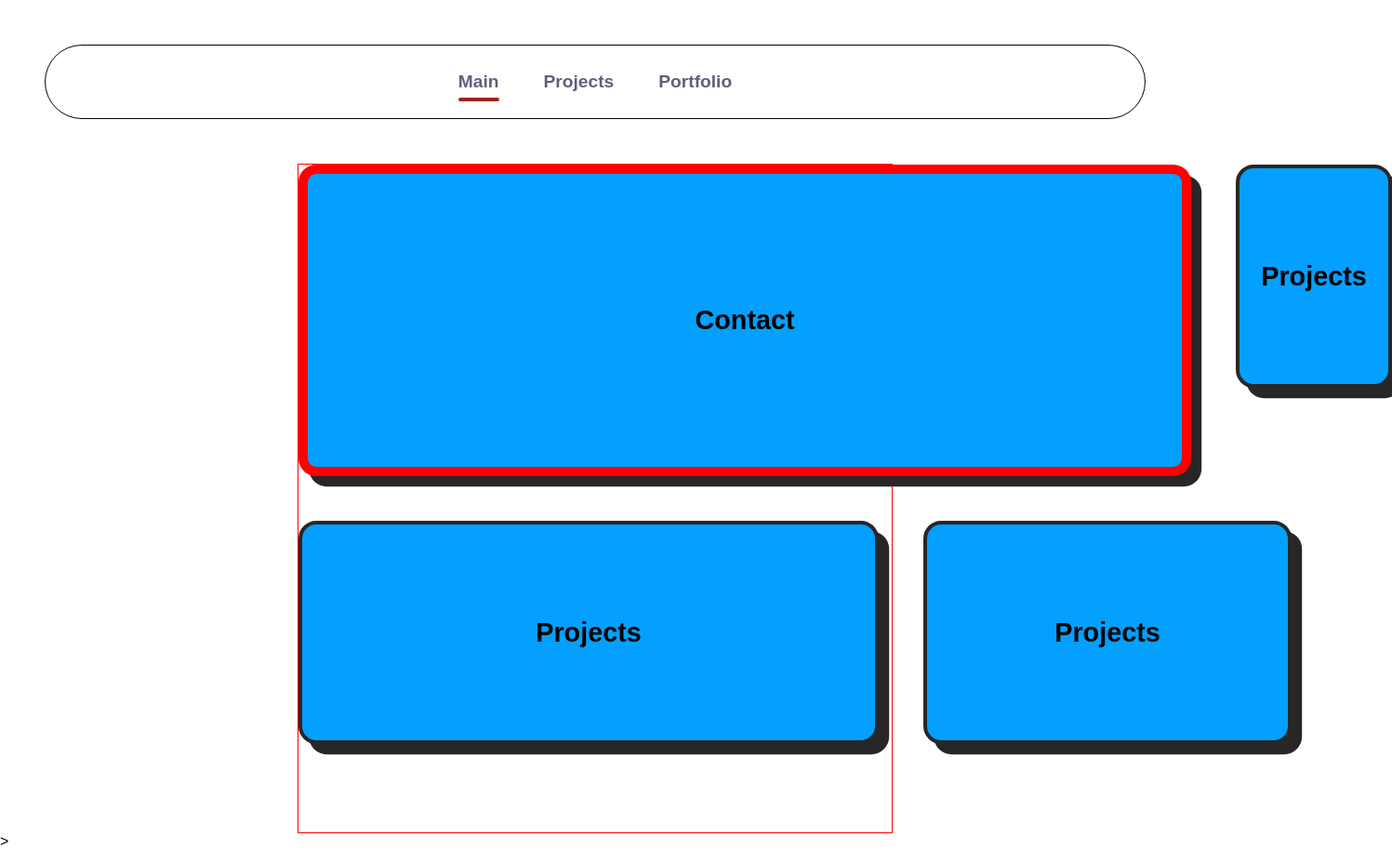
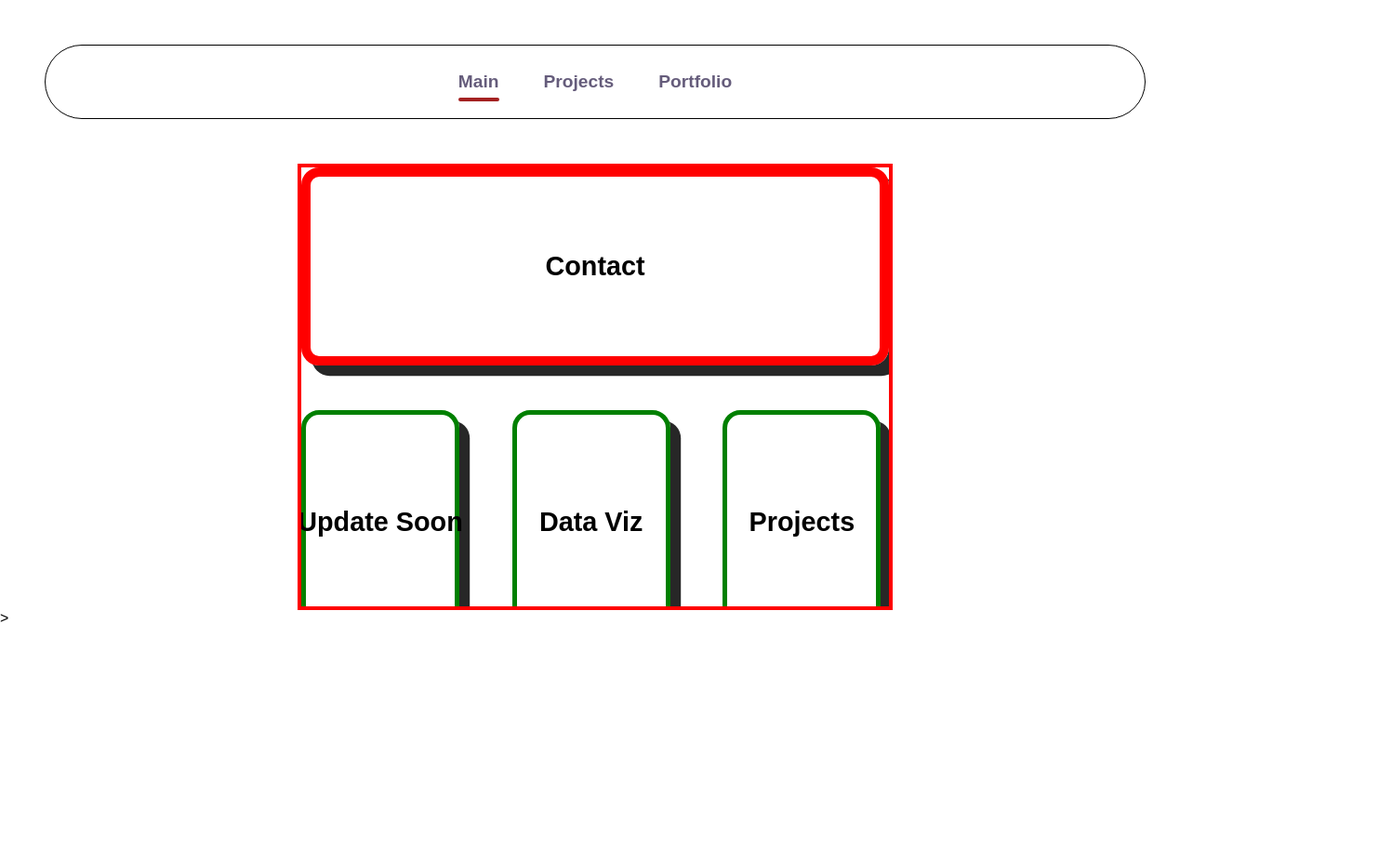
Before and after one commit to s-Woq/minimalistic_page, a plain HTML site: page index.html in a window 1280 px wide. Both pictures are taken after a click on the element "Contact". Shown: the whole page at 93% size, 1497 px wide, since content can reach past the window. After the commit the page ends 800 px from the top, so only its background shows below. Drawn offline with nearby package versions, Linux system fonts and the light colour scheme.

Commit message:
fixing bug

```diff
--- a/app.js
+++ b/app.js
@@ -27,21 +27,35 @@ function moveActiveNav(link) {
 // Cards handling
 const cards = document.querySelectorAll(".card");
 
+// cards.forEach((card) => {
+//     card.addEventListener("click", () => {
+//         // Remove active class from all cards
+//         cards.forEach((otherCard) => {
+//             otherCard.classList.remove("active");
+//         });
+
+//         // Add active class to the clicked card
+//         card.classList.add("active");
+
+//         // Add is-inactive class to all other cards
+//         cards.forEach((otherCard) => {
+//             if (otherCard !== card) {
+//                 otherCard.classList.add("is-inactive");
+//             }
+//         });
+// var cards = document.querySelectorAll(".card");
+
 cards.forEach((card) => {
     card.addEventListener("click", () => {
-        // Remove active class from all cards
         cards.forEach((otherCard) => {
             otherCard.classList.remove("active");
+            otherCard.classList.add("is-inactive");
         });
 
         // Add active class to the clicked card
         card.classList.add("active");
 
-        // Add is-inactive class to all other cards
-        cards.forEach((otherCard) => {
-            if (otherCard !== card) {
-                otherCard.classList.add("is-inactive");
-            }
-        });
+        // Remove is-inactive class from the clicked card
+        card.classList.remove("is-inactive");
     });
 });
--- a/index.css
+++ b/index.css
@@ -51,9 +51,10 @@ section{
     grid-template-columns: repeat(6,1fr);
     gap:3rem;
     margin:0 auto;
-    border:1px solid red;
+    border:4px solid red;
     width:50vw;
-    height: 90vh;
+    height: 60vh;
+    overflow: hidden;
 
 }
 .card{
@@ -66,7 +67,7 @@ section{
     flex-direction: column;
     justify-content: center;
     align-items: center;
-    background-color: #03a0ff;
+    /* background-color: #03a0ff; */
     grid-column: span 3;
     font-size: 1.2rem;
     padding:5rem;
@@ -74,6 +75,7 @@ section{
     border:4px solid rgb(39,39,39);
     gap:2rem;
     transition:all .5s  ease;
+    border: 5px green solid;
 }
 .card p{
     font-size: 1.2rem;
@@ -82,16 +84,23 @@ section{
 }
 .card.active{
     width:50em;
-    /* grid-column:1/ span 6 ; */
+    grid-column:1/ span 6 ;
     grid-row: 1;
     order: 0;
     height:auto;
     border:10px solid red;
+    top: 0px;
+    margin: 0 auto;
+    position:relative;
 
-    /* width : 90%; */
+    width :100%;
 }
 .card.is-inactive{
+    position: relative;
     grid-column:  span 2;
     order:1;
+    width:20%;
+    flex-grow: 4;
+    white-space: nowrap;
 
 }
--- a/index.html
+++ b/index.html
@@ -25,14 +25,14 @@
     </nav>
     <section>
         <div class="card">
-            <h1 class="projects">Projects</h1>
+            <h1 class="projects ">Update Soon</h1>
             <!-- <img src="bun.jpg" alt="sportif bun"> -->
             <p class="text">Lorem ipsum dolor sit amet, consectetur adipisicing elit. Inventore blanditiis nam nisi nobis necessitatibus dolores debitis nihil doloribus aperiam error.</p>
 
         </div>
 
         <div class="card">
-            <h1 class="projects">Projects</h1>
+            <h1 class="projects">Data Viz</h1>
             <!-- <img src="bun.jpg" alt="sportif bun"> -->
             <p class="text">Lorem ipsum dolor sit, amet consectetur adipisicing elit. Enim, in consequuntur et temporibus maiores quos fugit vel eos tempore veniam?</p>
         </div>
```
Also changed, not shown: 1 other file.
